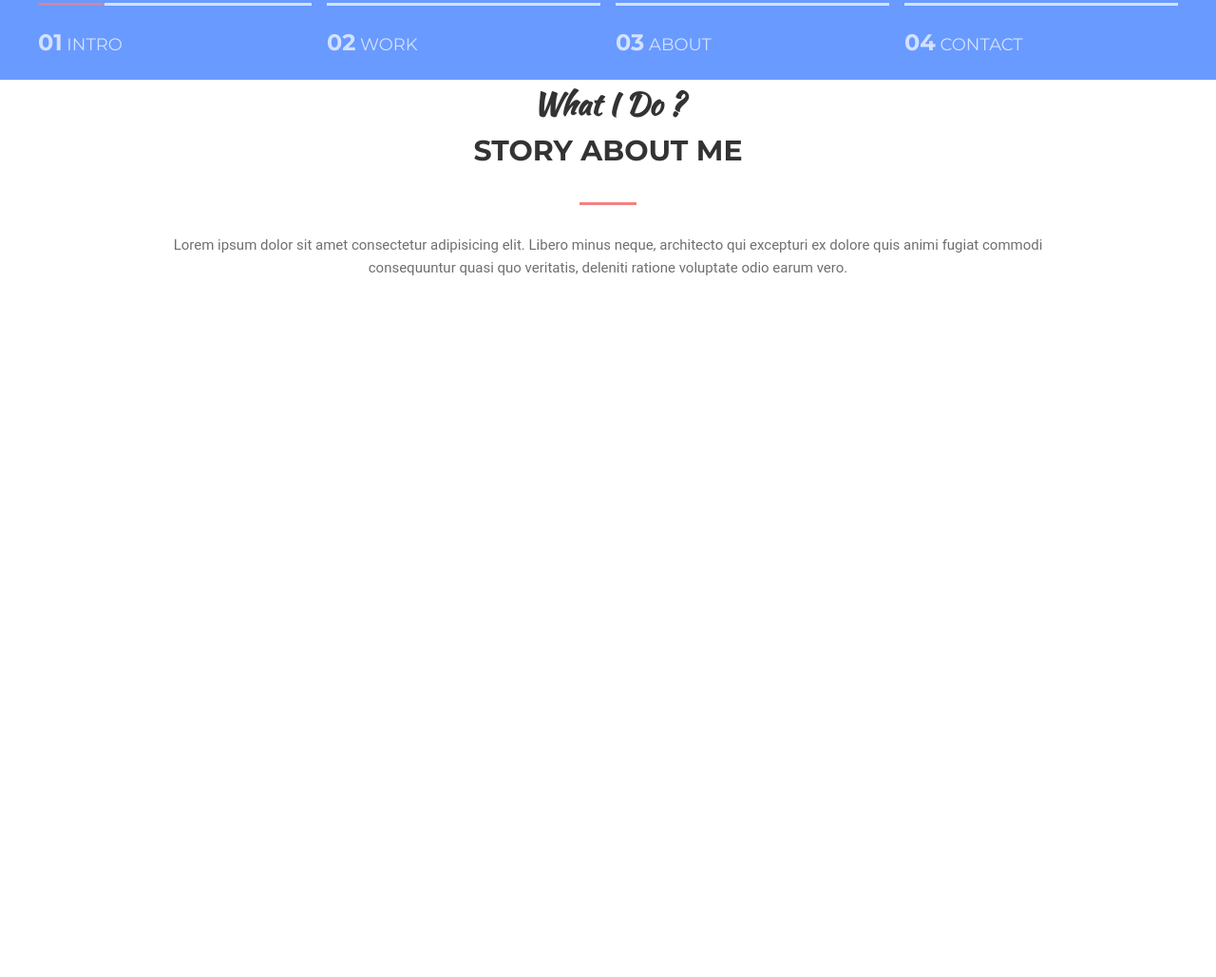
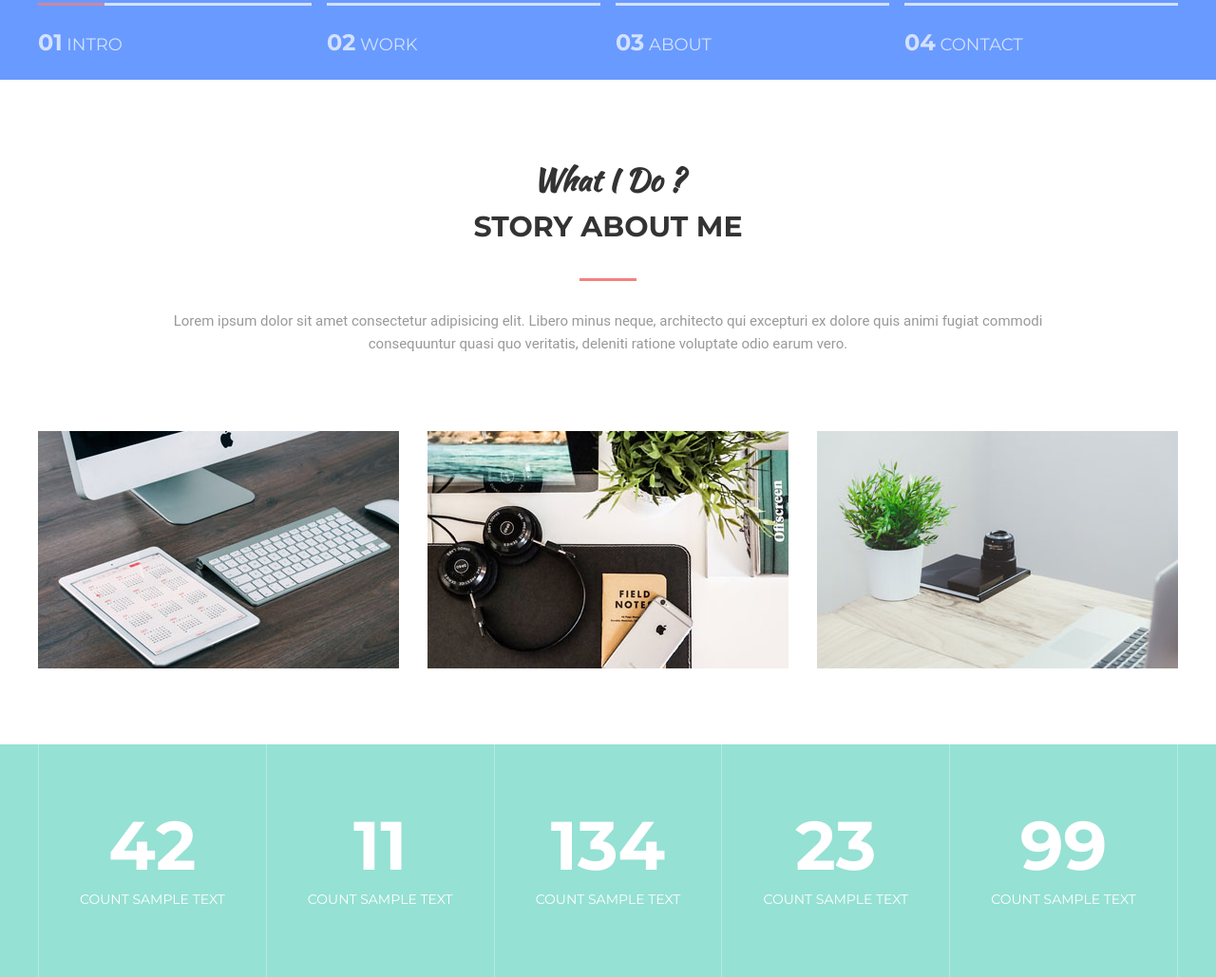
Before and after one commit to theDimi44s/TestSite, a plain HTML site: page index.html in a window 1280 px wide. Shown: the part 716-1745 px from the top of the page at 95% size. Before the commit the page ends 1050 px from the top, so only its background shows below. Drawn offline with Linux system fonts and the light colour scheme.

Commit message:
Finished 2 slide, add some comments, assets, ect.

```diff
--- a/assets/css/style.css
+++ b/assets/css/style.css
@@ -12,7 +12,7 @@ body {
   box-sizing: border-box;
 }
 
-/* Убираем отступы у заголовков */
+/* delete all margin in headings */
 
 h1,
 h2,
@@ -47,7 +47,7 @@ h6 {
 .intro__inner {
   width: 100%;
   max-width: 880px;
-  /*Выравнивание по центру */
+  /*Align to center */
   margin: 0 auto;
   text-align: center;
 }
@@ -61,19 +61,18 @@ h6 {
   color: #fff;
 }
 
-/* Добавление полоски через псевдоэлемент */
+/* Add strip through pseudo */
 
 .intro__title:after {
   content: '';
 
-  /* Отображение display: block; */
-
+  /* To display - block; */
   display: block;
   width: 60px;
   height: 3px;
   background-color: #fff;
 
-  /* Выравнивание margin - сверху 60px авто(заполн) снизу 0 */
+  /* Margin - up 60px auto & down 0 */
 
   margin: 60px auto;
 }
@@ -120,12 +119,12 @@ h6 {
   display: inline-block;
   vertical-align: top;
   margin: 0 10px;
-  /* Ссылка на nav__link:after */
+  /* Link to nav__link:after */
   position: relative;
 
   color: #fff;
   text-decoration: none;
-  /* Плавное окрашивание в цвет, 1 сек */
+  /* Smoth staining 1 sec */
   transition: color 0.1s linear;
   top: 100%;
   left: 0;
@@ -137,23 +136,23 @@ h6 {
   display: block;
   width: 100%;
   height: 3px;
-  /* Появление полоски 0 */
+  /* appearance 0 */
   opacity: 0;
 
   background-color: #fce38a;
   position: absolute;
-  /* Время появления полоски - 1 секунда, плавно */
+  /* Time appearance of strip */
   transition: opacity 0.1s linear;
 }
 
 .nav__link:hover {
-  /* Цвет окрашивания текста */
+  /* Color text */
   color: #fce38a;
 }
 
 .nav__link:hover:after,
 .nav__link.active::after {
-  /* Пояление полоски */
+  /* Opacity of strip */
   opacity: 1;
 }
 
@@ -232,7 +231,7 @@ h6 {
 /* Section */
 
 .section {
-  padding: 80px, 0;
+  padding: 80px 0;
 }
 
 .section__header {
@@ -267,6 +266,96 @@ h6 {
 
 .section__text {
   font-size: 15;
-  opacity: 0.7;
   font-family: 'Roboto', sans-serif;
+  color: #999;
 }
+
+/* About */
+
+.about {
+  margin-top: 80px;
+  display: flex;
+  justify-content: space-between;
+}
+
+.about__item {
+  position: relative;
+  width: 380px;
+  background-color: #95e1d3;
+}
+
+.about__item:hover .about__img {
+  transform: translate3d(-10px, -10px, 0);
+}
+
+.about__item:hover .about__img img {
+  opacity: 0.1;
+}
+
+.about__img {
+  /* Gradient color - "to bottom(up-down) */
+
+  transition: transform 0.2s linear;
+  background: linear-gradient(to bottom, #fce38a, #f38181);
+}
+
+/* Set the gradient opacity */
+.about__img img {
+  display: block;
+  transition: opacity 0.1s linear;
+}
+
+.about__text {
+  width: 100%;
+  text-transform: uppercase;
+  color: #fff;
+  font-weight: 700;
+  font-size: 18px;
+  opacity: 0;
+  text-align: center;
+  position: absolute;
+  top: 50%;
+  left: 0;
+  z-index: 2;
+  transform: translate3d(0, -50%, 0);
+  transition: opacity 0.2s linear;
+}
+
+.about__item:hover .about__text {
+  opacity: 1;
+}
+
+/* Statistics */
+
+.statistics {
+  background-color: #95e1d3;
+}
+
+.stat {
+  display: flex;
+}
+
+.stat__item {
+  padding: 70px 25px;
+  flex: 1 1 0;
+  border-left: 1px solid #b5eae0;
+  text-align: center;
+  color: #fff;
+}
+
+/* Add another border to last block */
+.stat__item:last-child {
+  border-right: 1px solid #b5eae0;
+}
+
+.stat__count {
+  margin-bottom: 10px;
+  font-size: 72px;
+  font-weight: 700;
+  line-height: 1;
+}
+
+.stat__text {
+  font-size: 14px;
+  text-transform: uppercase;
+}
--- a/index.html
+++ b/index.html
@@ -1,8 +1,19 @@
 <!DOCTYPE html>
 <html lang="en">
   <head>
+    <!--
+
+      Hi there! It's a simple my site
+      Where I try to remember html, css, js
+
+    -->
+
     <meta charset="UTF-8" />
+
+    <!-- import css file -->
     <link rel="stylesheet" href="assets/css/style.css" />
+
+    <!-- import fonts  -->
     <link
       href="https://fonts.googleapis.com/css2?family=Kaushan+Script&family=Montserrat:wght@400;700&display=swap"
       rel="stylesheet"
@@ -10,7 +21,9 @@
     <title>TestSite</title>
   </head>
   <body>
-    <!--Шапка + ссылки nav-->
+    <!-- First Slide -->
+
+    <!-- head -->
     <div class="header">
       <div class="container">
         <div class="header__inner">
@@ -24,8 +37,12 @@
           </nav>
         </div>
       </div>
+      <!-- end container -->
     </div>
-    <!-- Заголовок -->
+    <!-- end header -->
+
+    <!-- Head -->
+
     <div class="intro">
       <div class="container">
         <div class="intro__inner">
@@ -35,7 +52,10 @@
           <a class="btn" href="#">Learn More</a>
         </div>
       </div>
-      <!-- Слайдеры -->
+      <!-- end container -->
+
+      <!-- Sliders -->
+
       <div class="slider">
         <div class="container">
           <div class="slider__inner">
@@ -57,8 +77,15 @@
             </div>
           </div>
         </div>
+        <!-- end container -->
       </div>
+      <!-- end slider -->
     </div>
+    <!-- end intro -->
+
+    <!-- End First Slide of Site -->
+
+    <!-- Second Slide -->
 
     <section class="section">
       <div class="container">
@@ -75,7 +102,64 @@
             </p>
           </div>
         </div>
+        <!-- end section__header -->
+
+        <div class="about">
+          <div class="about__item">
+            <div class="about__img">
+              <img src="/assets/img/about/1.jpg" alt="" />
+            </div>
+            <div class="about__text">Sample Text</div>
+          </div>
+          <div class="about__item">
+            <div class="about__img">
+              <img src="/assets/img/about/2.jpg" alt="" />
+            </div>
+            <div class="about__text">Sample Text</div>
+          </div>
+          <div class="about__item">
+            <div class="about__img">
+              <img src="/assets/img/about/3.jpg" alt="" />
+            </div>
+            <div class="about__text">Sample Text</div>
+          </div>
+        </div>
+        <!-- end about -->
       </div>
+      <!-- end container -->
     </section>
+    <!-- end section -->
+
+    <!-- Statistics -->
+
+    <div class="statistics">
+      <div class="container">
+        <div class="stat">
+          <div class="stat__item">
+            <div class="stat__count">42</div>
+            <div class="stat__text">Count Sample Text</div>
+          </div>
+          <div class="stat__item">
+            <div class="stat__count">11</div>
+            <div class="stat__text">Count Sample Text</div>
+          </div>
+          <div class="stat__item">
+            <div class="stat__count">134</div>
+            <div class="stat__text">Count Sample Text</div>
+          </div>
+          <div class="stat__item">
+            <div class="stat__count">23</div>
+            <div class="stat__text">Count Sample Text</div>
+          </div>
+          <div class="stat__item">
+            <div class="stat__count">99</div>
+            <div class="stat__text">Count Sample Text</div>
+          </div>
+        </div>
+      </div>
+    </div>
+    <!-- end statistics -->
+
+    <!-- End Second Slide -->
   </body>
 </html>
```
Also changed, not shown: assets/img/about/1.jpg (added), assets/img/about/2.jpg (added), assets/img/about/3.jpg (added).
